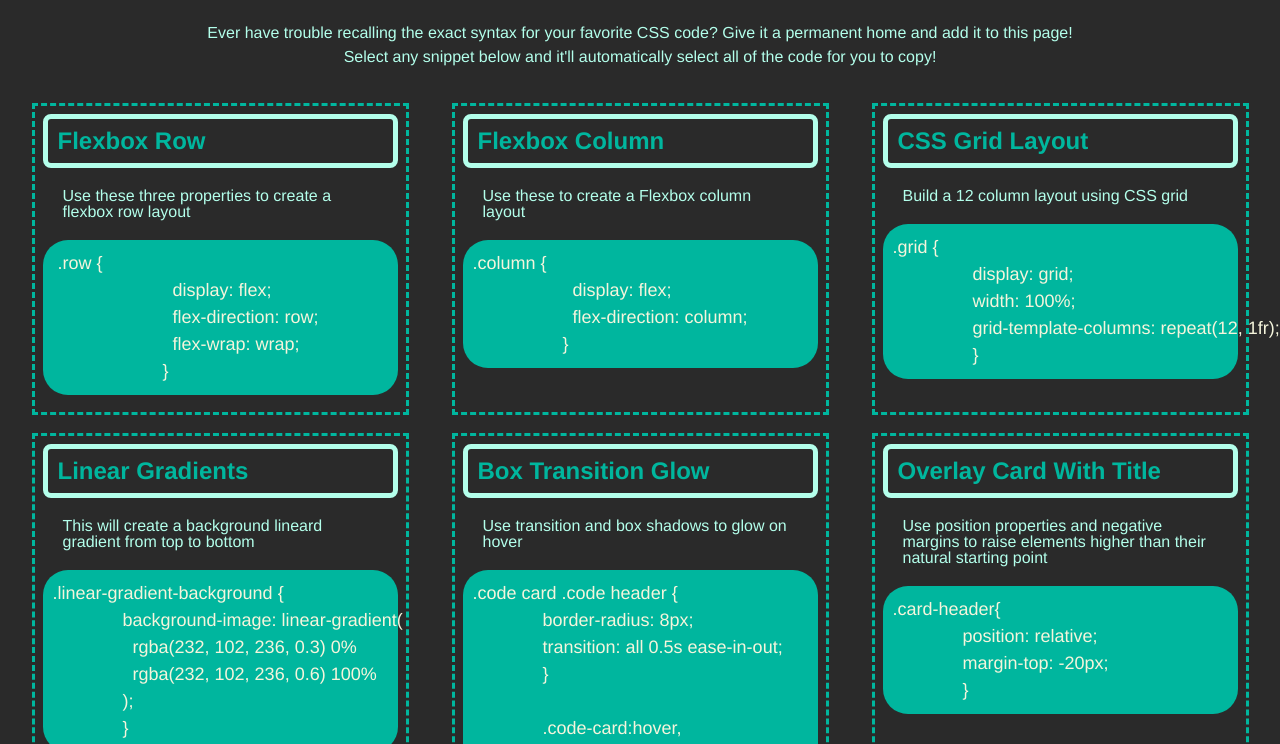
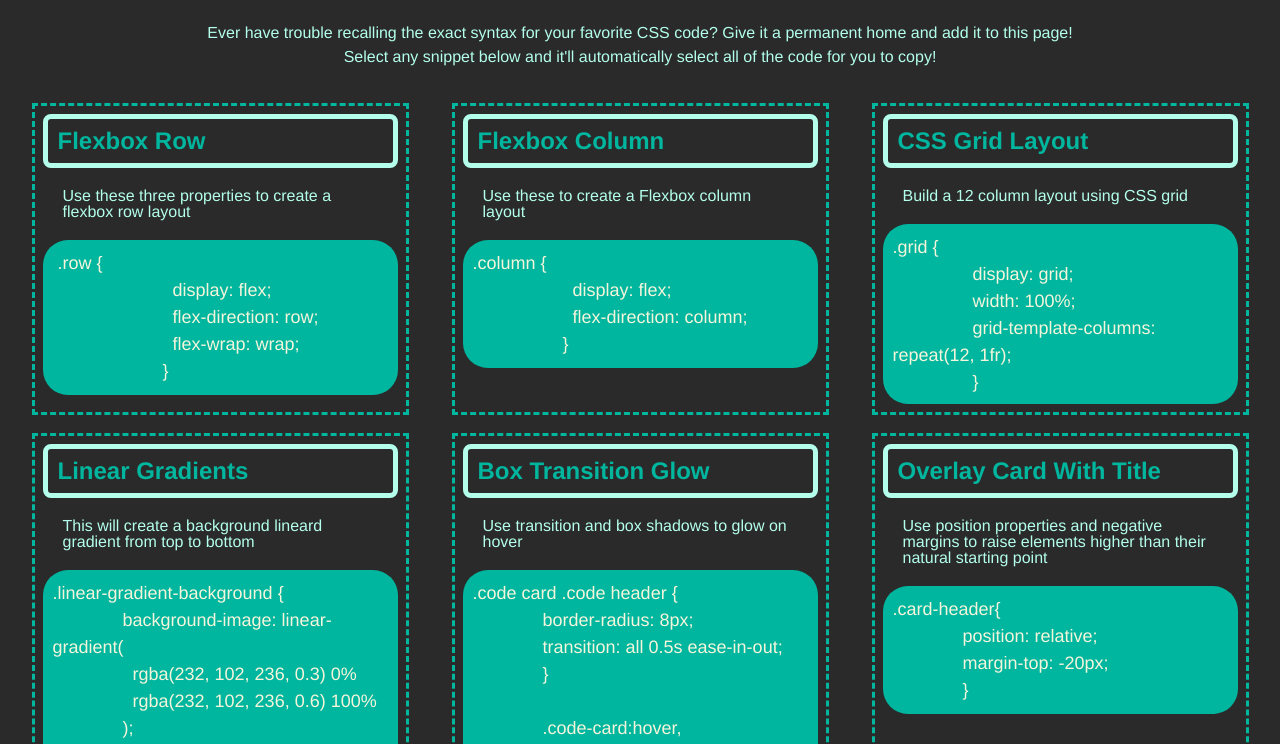
Before and after one commit to samamiraa/02-Adv-CSS-Mini-Project, a plain HTML site: page index.html in a window 1280 px wide. Shown: the part 56-800 px from the top of the page. Drawn offline with Linux system fonts and the light colour scheme.

Commit message:
added pseudo user select

```diff
--- a/assets/style.css
+++ b/assets/style.css
@@ -34,6 +34,8 @@ pre {
     font-weight: 100;
     font-size: 18px;
     line-height: 1.5;
+    white-space: pre-wrap;
+    overflow: auto;
 }
 
 p {
@@ -73,6 +75,14 @@ footer {
     height: 450px;
 }
 
+.first-row,
+.second-row {
+    display: flex;
+  flex-direction: column;
+  justify-content: flex-start;
+  min-height: 100%;
+}
+
 #text-center {
     margin: 25px 200px;
     text-align: center;
@@ -84,3 +94,7 @@ footer {
         flex-direction: column;
     }
 }
+
+.flex-container pre:active {
+    user-select: all;
+  }
```
